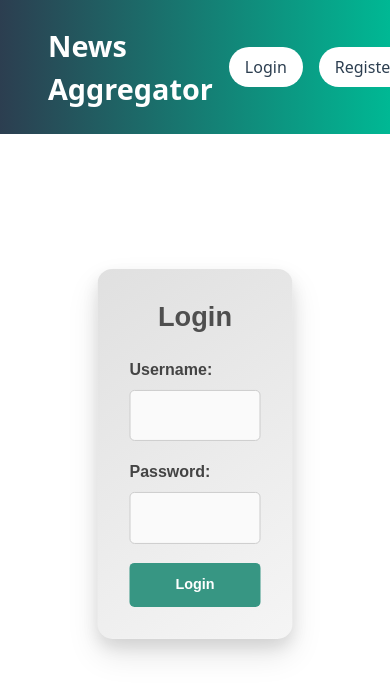
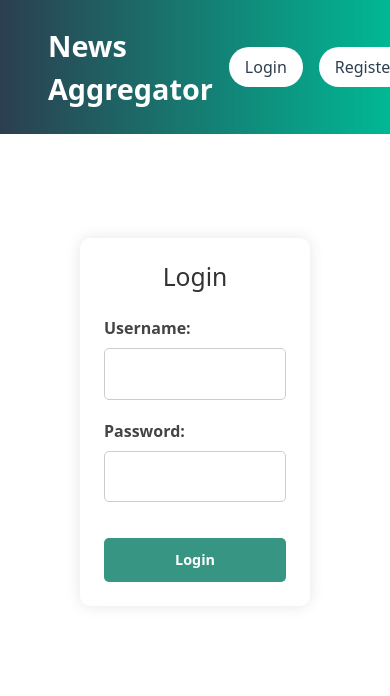
Before and after one commit to Srishti1357/News-Aggregator, a React (Vite) app in the folder NewsApp/NewsAggregator/: page /login in a window 390 px wide. Shown: the top 696 px of the page. Built offline with nearby package versions, Linux system fonts and the light colour scheme.

Commit message:
Frontend issue

```diff
--- a/NewsApp/NewsAggregator/src/Components/Login.css
+++ b/NewsApp/NewsAggregator/src/Components/Login.css
@@ -1,4 +1,4 @@
-
+/*
 
 .login-container {
     max-width: 380px;
@@ -133,4 +133,97 @@ button[type="submit"]:active {
         font-size: 1rem;
         padding: 0.9rem;
     }
+} */
+
+
+
+/* Login.css */
+
+.login-container {
+  max-width: 400px;
+  margin: 10vh auto;
+  padding: 2rem;
+  background: #ffffff;
+  border-radius: 10px;
+  box-shadow: 0 0 15px rgba(0, 0, 0, 0.1);
 }
+
+h2 {
+  text-align: center;
+  margin-bottom: 1.5rem;
+  color: #333;
+}
+
+.form-group {
+  margin-bottom: 1.2rem;
+}
+
+label {
+  display: block;
+  margin-bottom: 0.5rem;
+  font-weight: 500;
+  color: #444;
+}
+
+input[type="text"],
+input[type="password"] {
+  width: 100%;
+  padding: 0.8rem;
+  border: 1px solid #ccc;
+  border-radius: 6px;
+  font-size: 1rem;
+}
+
+button {
+  width: 100%;
+  padding: 0.9rem;
+  font-size: 1rem;
+  background-color: #007bff;
+  color: white;
+  border: none;
+  border-radius: 6px;
+  cursor: pointer;
+  margin-top: 1rem;
+  transition: background 0.3s ease;
+}
+
+button:hover {
+  background-color: #0056b3;
+}
+
+.alert {
+  margin-top: 1rem;
+  padding: 0.75rem;
+  border-radius: 5px;
+  font-size: 0.9rem;
+  text-align: center;
+}
+
+.alert-success {
+  background-color: #d4edda;
+  color: #155724;
+}
+
+.alert-danger {
+  background-color: #f8d7da;
+  color: #721c24;
+}
+
+/* 🔁 Responsive Design */
+@media (max-width: 480px) {
+  .login-container {
+    margin: 5vh 1rem;
+    padding: 1.5rem;
+  }
+
+  input[type="text"],
+  input[type="password"] {
+    padding: 0.7rem;
+    font-size: 0.95rem;
+  }
+
+  button {
+    padding: 0.8rem;
+    font-size: 0.95rem;
+  }
+}
```
